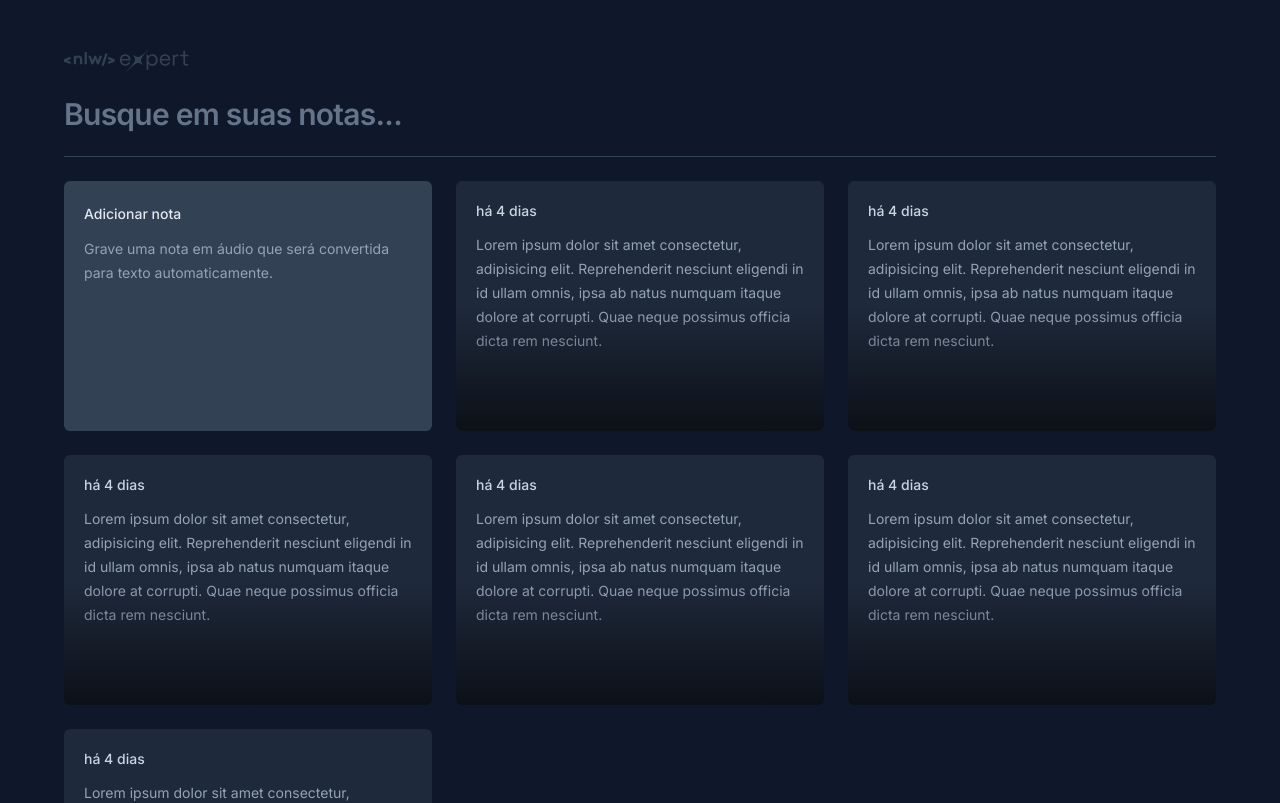
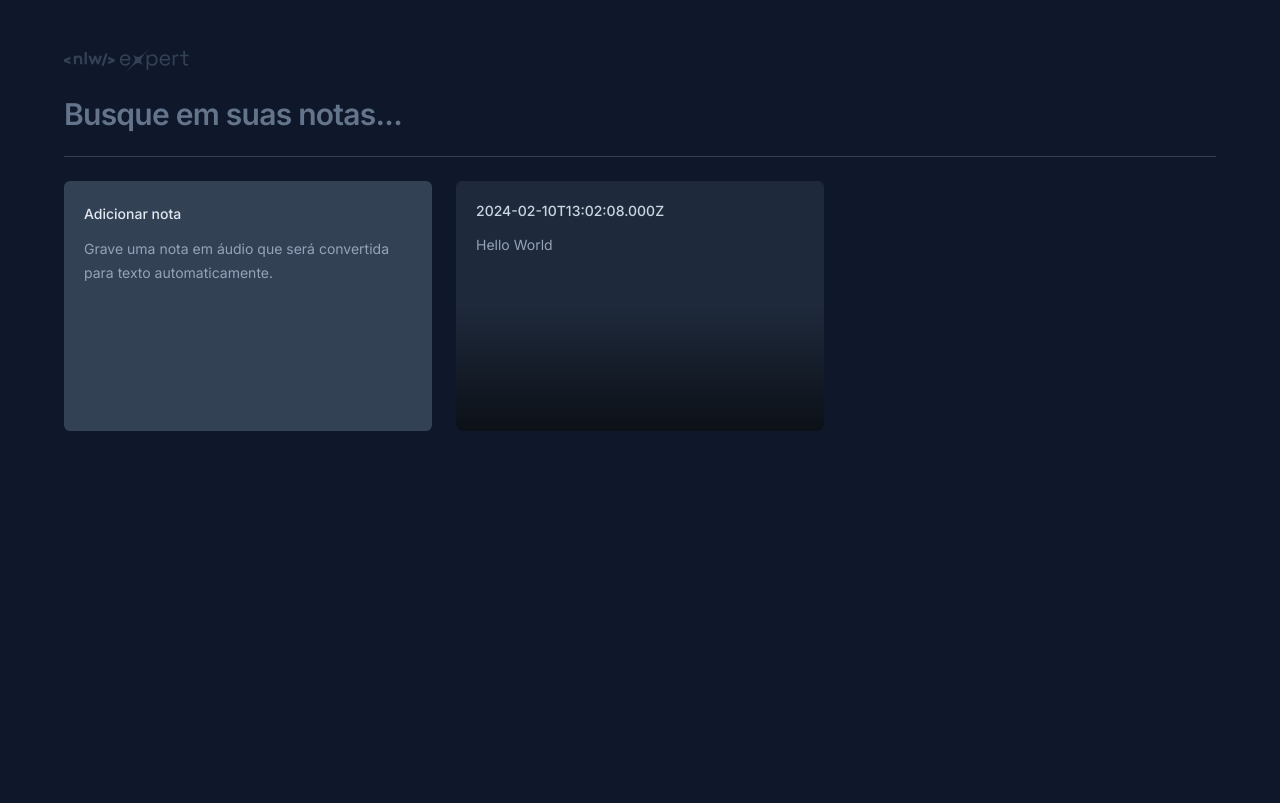
Before and after one commit to augustopolonio/nlw-expert-notes, a React (Vite) app: page / in a window 1280 px wide. Shown: the top 803 px of the page. Built offline with nearby package versions, Linux system fonts and the light colour scheme.

Commit message:
Create a basic modal using Radix UI

```diff
--- a/package.json
+++ b/package.json
@@ -9,6 +9,7 @@
     "preview": "vite preview"
   },
   "dependencies": {
+    "@radix-ui/react-dialog": "^1.0.5",
     "react": "^18.2.0",
     "react-dom": "^18.2.0"
   },
--- a/src/App.tsx
+++ b/src/App.tsx
@@ -19,12 +19,12 @@
 
       <div className="grid auto-rows-[250px] grid-cols-3 gap-6">
         <NewNodeCard />
-        <NoteCard />
-        <NoteCard />
-        <NoteCard />
-        <NoteCard />
-        <NoteCard />
-        <NoteCard />
+        <NoteCard
+          note={{
+            date: new Date(),
+            content: 'Hello World',
+          }}
+        />
       </div>
     </div>
   )
--- a/src/components/node-card.tsx
+++ b/src/components/node-card.tsx
@@ -1,14 +1,36 @@
-export function NoteCard() {
+import * as Dialog from '@radix-ui/react-dialog'
+
+interface NoteCardProps {
+  note: {
+    date: Date
+    content: string
+  }
+}
+
+export function NoteCard({ note }: NoteCardProps) {
   return (
-    <button className="relative flex flex-col space-y-3 overflow-hidden rounded-md bg-slate-800 p-5 text-left outline-none hover:ring-2 hover:ring-slate-600 focus-visible:ring-2 focus-visible:ring-lime-400">
-      <span className="text-sm font-medium text-slate-300">há 4 dias</span>
-      <p className="text-sm leading-6 text-slate-400">
-        Lorem ipsum dolor sit amet consectetur, adipisicing elit. Reprehenderit
-        nesciunt eligendi in id ullam omnis, ipsa ab natus numquam itaque dolore
-        at corrupti. Quae neque possimus officia dicta rem nesciunt.
-      </p>
+    <Dialog.Root>
+      <Dialog.Trigger className="relative flex flex-col space-y-3 overflow-hidden rounded-md bg-slate-800 p-5 text-left outline-none hover:ring-2 hover:ring-slate-600 focus-visible:ring-2 focus-visible:ring-lime-400">
+        <span className="text-sm font-medium text-slate-300">
+          {note.date.toISOString()}
+        </span>
+        <p className="text-sm leading-6 text-slate-400">{note.content}</p>
 
-      <div className="pointer-events-none absolute bottom-0 left-0 right-0 h-1/2 bg-gradient-to-t from-black/60 to-black/0" />
-    </button>
+        <div className="pointer-events-none absolute bottom-0 left-0 right-0 h-1/2 bg-gradient-to-t from-black/60 to-black/0" />
+      </Dialog.Trigger>
+
+      <Dialog.Portal>
+        <Dialog.Overlay className="fixed inset-0 bg-black/60">
+          <Dialog.Content className="fixed left-1/2 top-1/2 flex h-[60vh] w-full max-w-[640px] -translate-x-1/2 -translate-y-1/2 flex-col rounded-md bg-slate-700 outline-none">
+            <div className="flex flex-1 flex-col gap-3 p-5">
+              <span className="text-sm font-medium text-slate-300">
+                {note.date.toISOString()}
+              </span>
+              <p className="text-sm leading-6 text-slate-400">{note.content}</p>
+            </div>
+          </Dialog.Content>
+        </Dialog.Overlay>
+      </Dialog.Portal>
+    </Dialog.Root>
   )
 }
```
Also changed, not shown: 1 other file (tests, documents, lock files or other folders).
